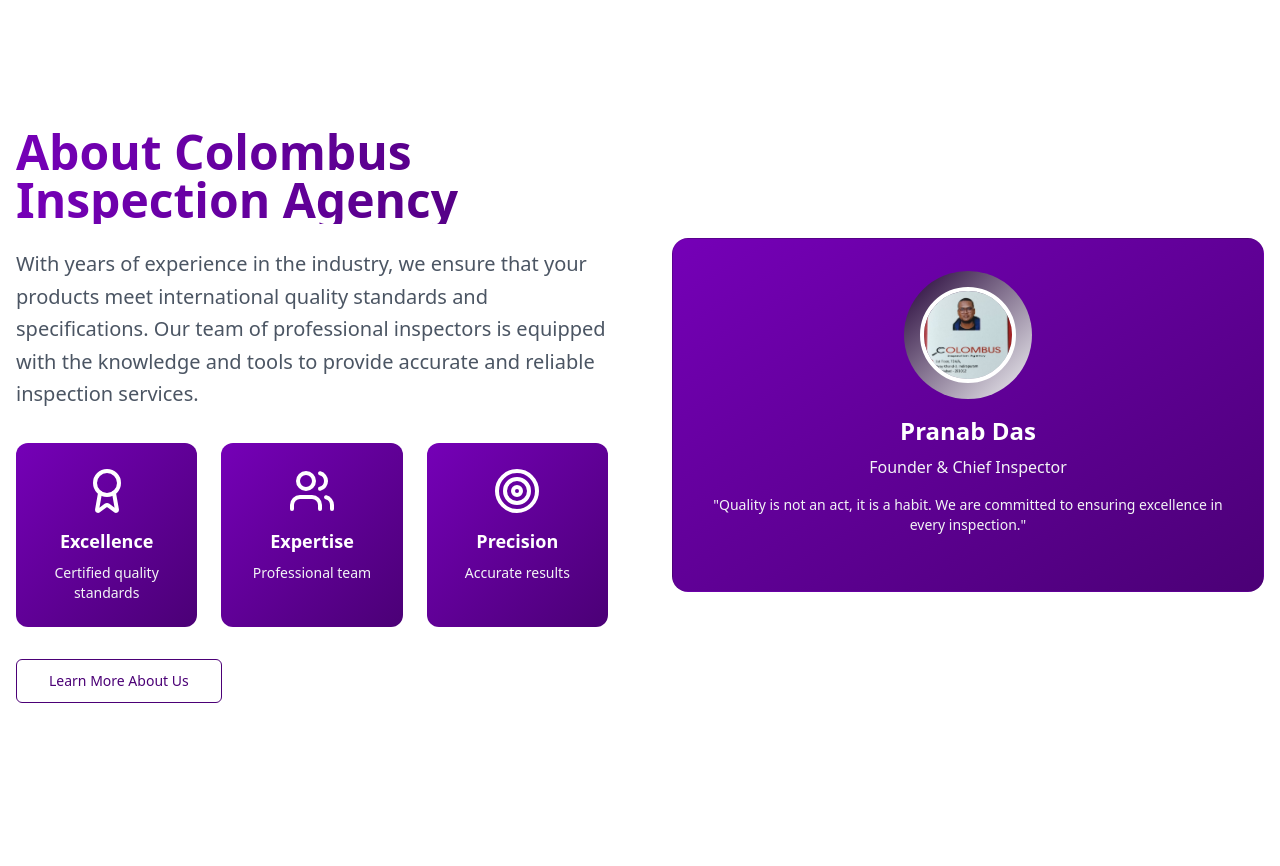
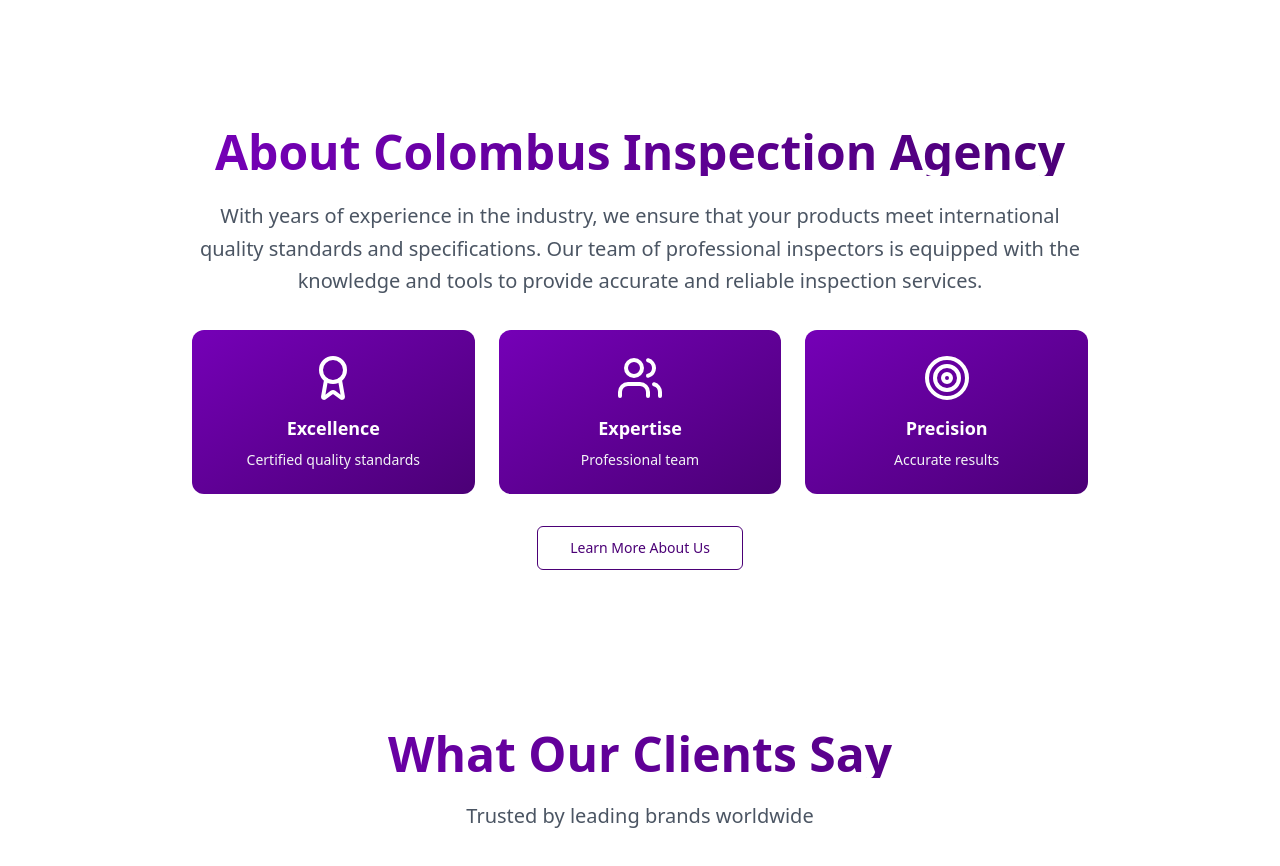
Before and after one commit to bharat284/inspo-request-form, a React (Vite) app: page / in a window 1280 px wide. Shown: the part 1760-2626 px from the top of the page. Built offline with nearby package versions, Linux system fonts and the light colour scheme.

Commit message:
Remove the Pranab Das card.
Removed the Pranab Das card from the About page.

```diff
--- a/src/components/AboutSectionV3.tsx
+++ b/src/components/AboutSectionV3.tsx
@@ -7,8 +7,7 @@ export const AboutSectionV3 = () => {
   return (
     <section className="py-20 relative bg-white">
       <div className="container mx-auto px-4">
-        <div className="grid grid-cols-1 lg:grid-cols-2 gap-16 items-center">
-          <div>
+        <div className="max-w-4xl mx-auto text-center">
           <h2 className="text-4xl md:text-5xl font-bold mb-6 bg-gradient-to-r from-cia-purple to-cia-brightpurple bg-clip-text text-transparent">
             About Colombus Inspection Agency
           </h2>
@@ -43,28 +42,6 @@ export const AboutSectionV3 = () => {
             <Link to="/about">Learn More About Us</Link>
           </Button>
         </div>
-
-          <div className="relative">
-            <div className="bg-gradient-to-br from-cia-purple to-cia-brightpurple rounded-2xl p-8 border border-cia-brightpurple/20 text-white">
-              <div className="text-center mb-6">
-                <div className="w-32 h-32 mx-auto mb-4 relative">
-                  <div className="w-full h-full bg-gradient-to-br from-cia-accent to-cia-lightgray rounded-full flex items-center justify-center">
-                    <img
-                      src="/lovable-uploads/a26b9068-59f9-45cd-bcc6-1a81126339d2.png"
-                      alt="Pranab Das"
-                      className="w-24 h-24 rounded-full object-cover border-4 border-white"
-                    />
-                  </div>
-                </div>
-                <h3 className="text-2xl font-bold text-white mb-2">Pranab Das</h3>
-                <p className="text-gray-100 mb-4">Founder & Chief Inspector</p>
-                <p className="text-gray-100 text-sm">
-                  "Quality is not an act, it is a habit. We are committed to ensuring excellence in every inspection."
-                </p>
-              </div>
-            </div>
-          </div>
-        </div>
       </div>
     </section>
   );
```
Lines whose indentation alone changed are shown as unchanged.
